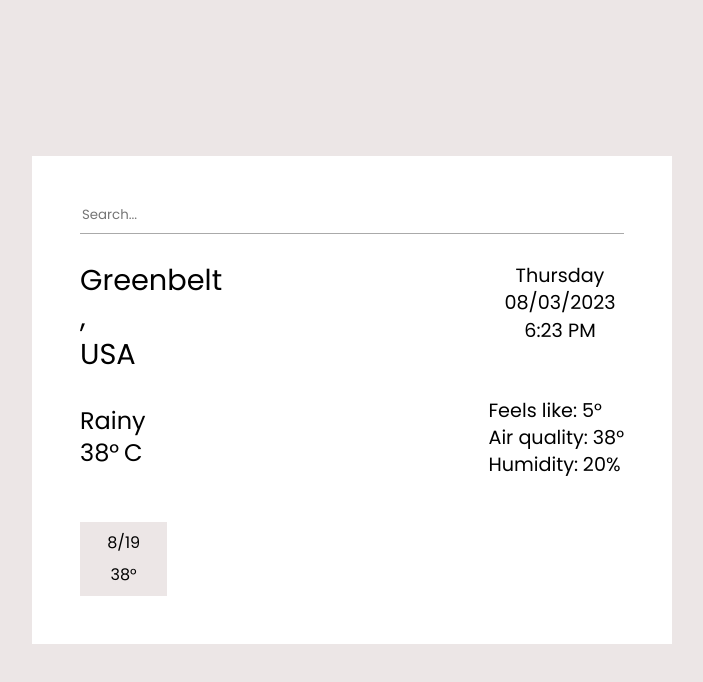
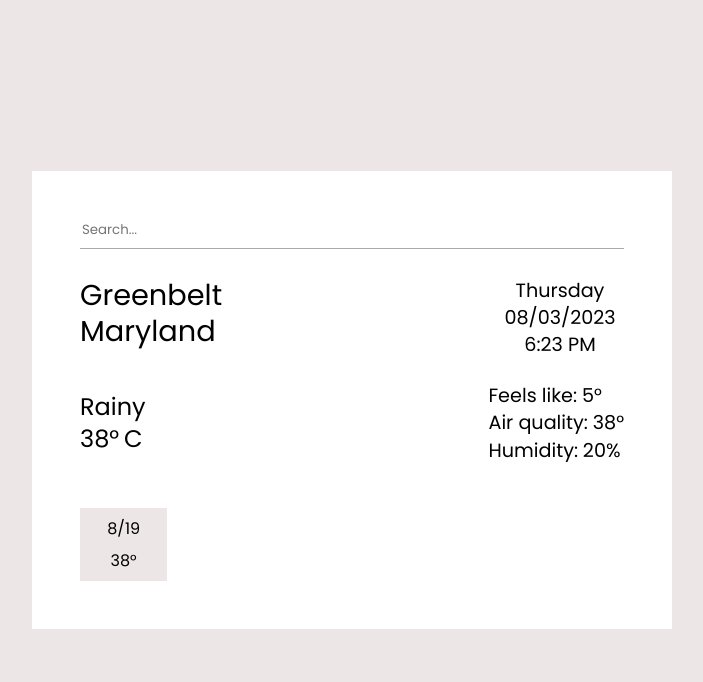
Before and after one commit to MahmoudTalass/weather-app, a website built with webpack: page dist/index.html in a window 1280 px wide. Shown: the whole page, without its empty margins (288-991 px from the left). Built offline with nearby package versions, Linux system fonts and the light colour scheme; no server answers.

Commit message:
Add elements for country and region

```diff
--- a/dist/index.html
+++ b/dist/index.html
@@ -24,8 +24,8 @@
         <section class="location-date-time-info">
           <div class="location-info">
             <p class="city" id="city">Greenbelt</p>
-            <span>,</span>
-            <p class="country" id="country">USA</p>
+            <p class="region" id="region">Maryland</p>
+            <p class="country" id="country"></p>
           </div>
           <div class="date-time-info">
             <p class="day" id="day">Thursday</p>
```
